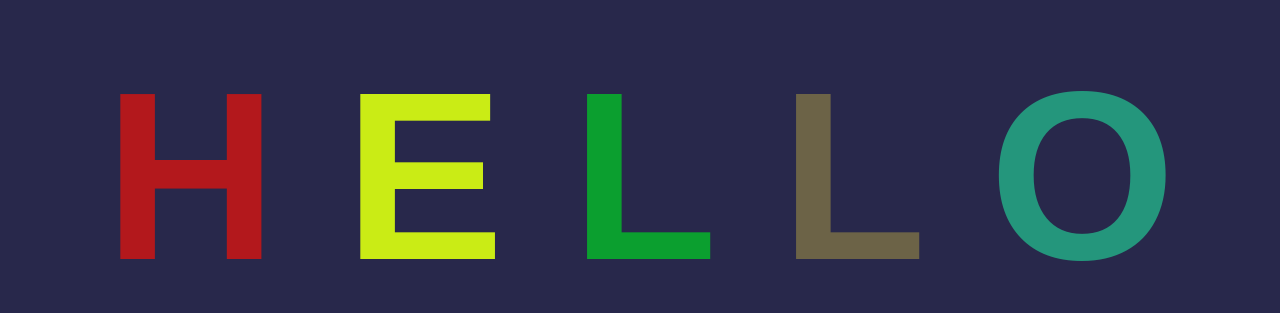
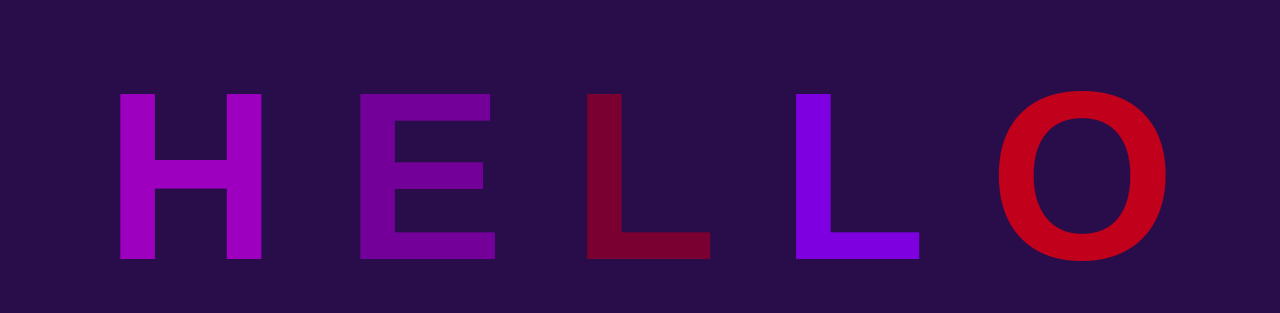
Before and after one commit to tohtonha/AnimatedTextGitDemo, a plain HTML site: page index.html in a window 1280 px wide. Shown: the part 232-545 px from the top of the page. Drawn offline with Linux system fonts and the light colour scheme.

Commit message:
restrict colors to purples

```diff
--- a/app.css
+++ b/app.css
@@ -3,7 +3,7 @@ body {
     justify-content: center;
     align-items: center;
     height: 100vh;
-    background-color: rgb(40, 40, 75);
+    background-color: rgb(41, 13, 75);
 }
 h1 {
     font-size: 15rem;
--- a/app.js
+++ b/app.js
@@ -1,6 +1,6 @@
 function randomRGB() {
     const r = Math.floor(Math.random() * 256);
-    const g = Math.floor(Math.random() * 256);
+    const g = 0;
     const b = Math.floor(Math.random() * 256);
     return `rgb(${r},${g},${b})`
 }
```
